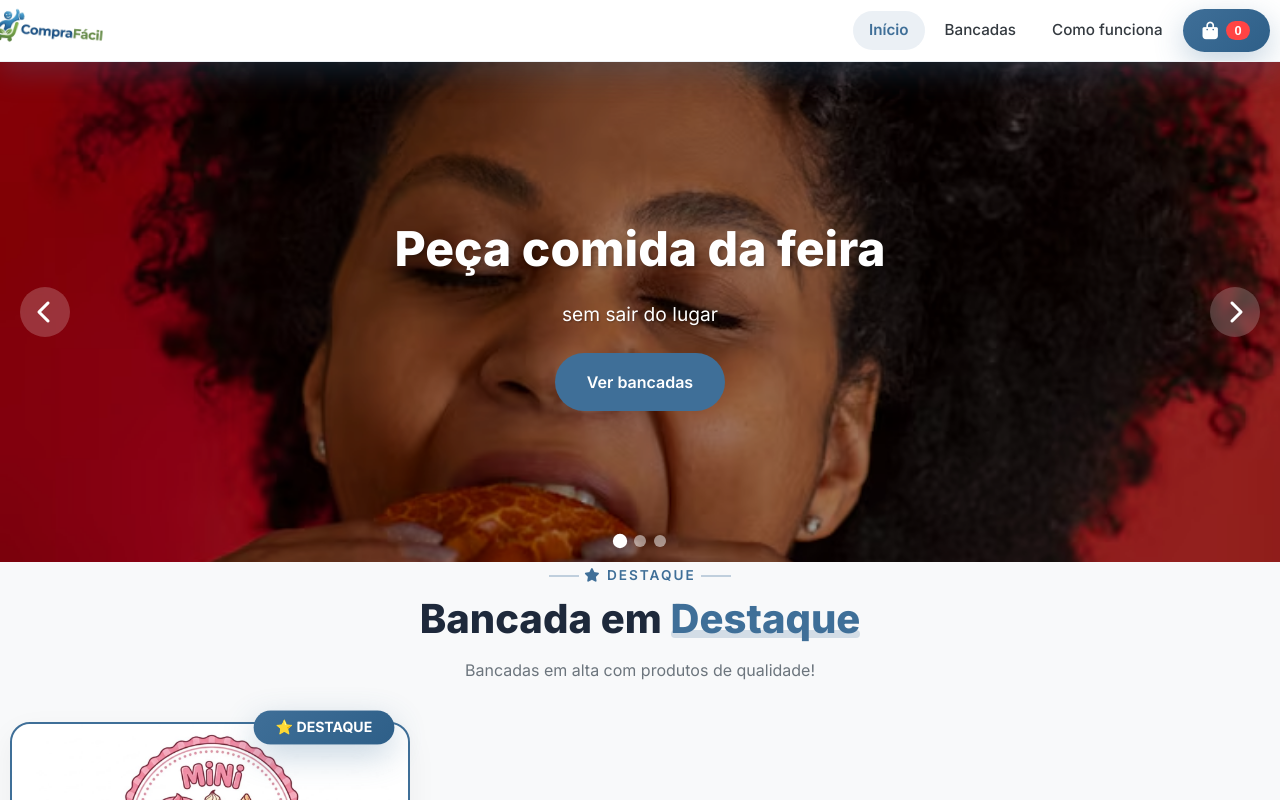
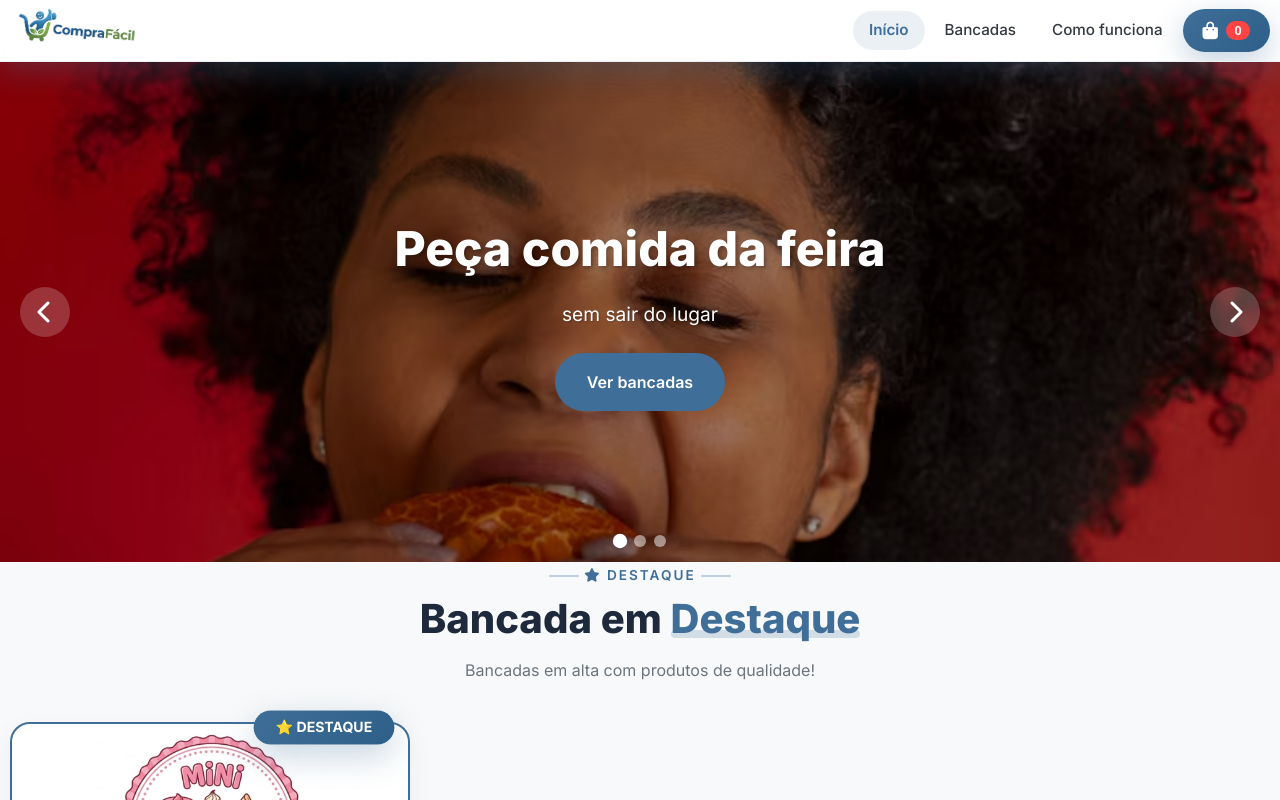
Before and after one commit to DoelisioGaspar/buyeasy, a plain HTML site: page CompraFácil/index.html in a window 1280 px wide. Shown: the top 800 px of the page. Drawn offline with Linux system fonts and the light colour scheme.

Commit message:
fourteenth c

```diff
--- a/CompraFácil/css/estilo.css
+++ b/CompraFácil/css/estilo.css
@@ -232,7 +232,7 @@
     width: auto;
     max-width: 100px;
     transition: var(--transicao-bounce);
-    margin-left: calc(16px - var(--scale));
+    margin-left: 2rem;
     scale: var(--scale);
 }
 
```
